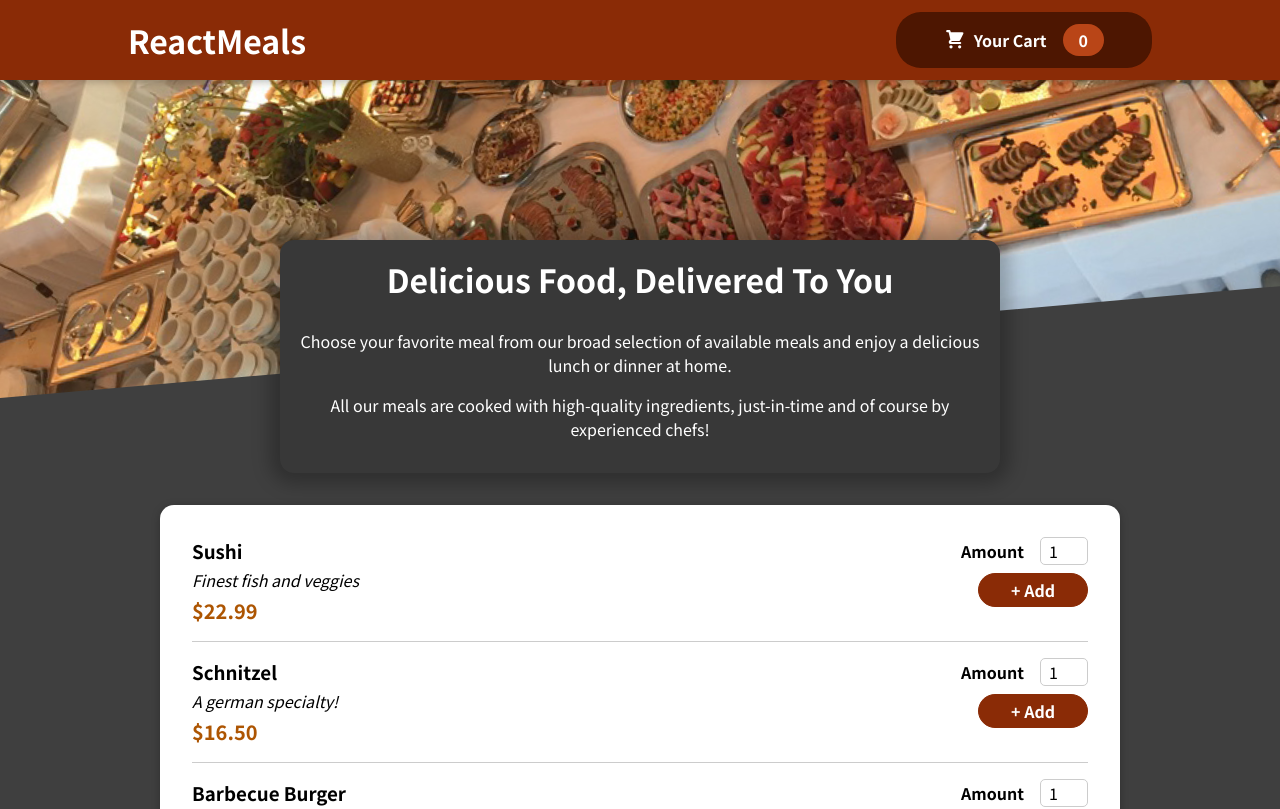
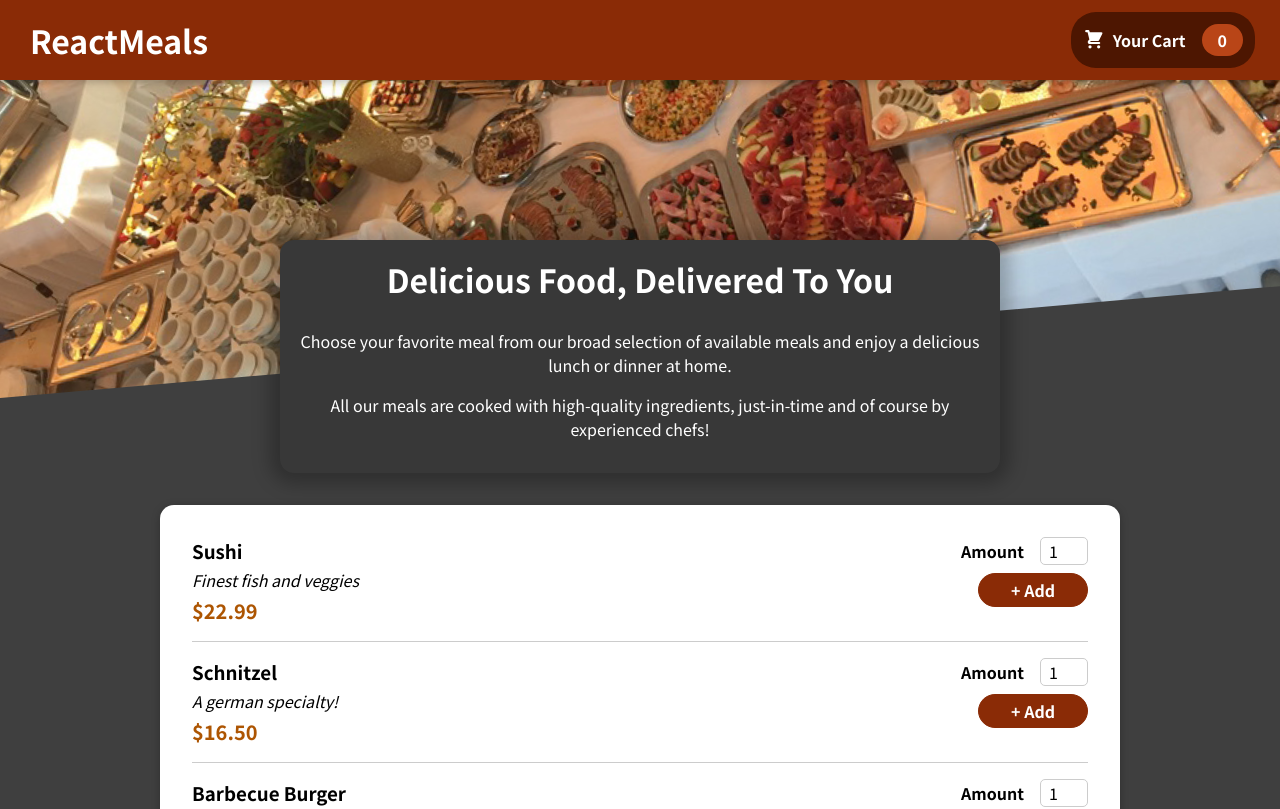
Before and after one commit to karinagb/food_order_app, a React (Create React App) app: page / in a window 1280 px wide. Shown: the top 809 px of the page. Built offline with nearby package versions, Linux system fonts and the light colour scheme.

Commit message:
fixing header width

```diff
--- a/src/components/Layout/Header.module.css
+++ b/src/components/Layout/Header.module.css
@@ -9,9 +9,13 @@
   display: flex;
   justify-content: space-between;
   align-items: center;
-  padding: 0 10%;
+  padding: 0 20px;
   box-shadow: 0 2px 8px rgba(0, 0, 0, 0.25);
   z-index: 10;
+}
+
+h1 {
+  margin: 10px;
 }
 
 .main-image {
--- a/src/components/Layout/HeaderCartButton.module.css
+++ b/src/components/Layout/HeaderCartButton.module.css
@@ -4,12 +4,13 @@
   border: none;
   background-color: #4d1601;
   color: white;
-  padding: 0.75rem 3rem;
+  padding: 0.75rem;
   display: flex;
   justify-content: space-around;
   align-items: center;
   border-radius: 25px;
   font-weight: bold;
+  margin: 0 5px;
 }
 
 .button:hover,
```
Also changed, not shown: package.json (+7 -1 lines), 14 other files (tests, documents, lock files or other folders).
